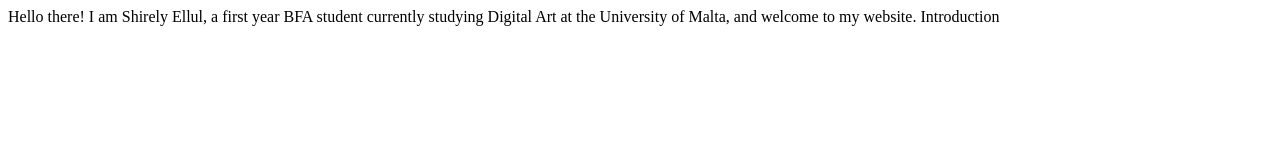
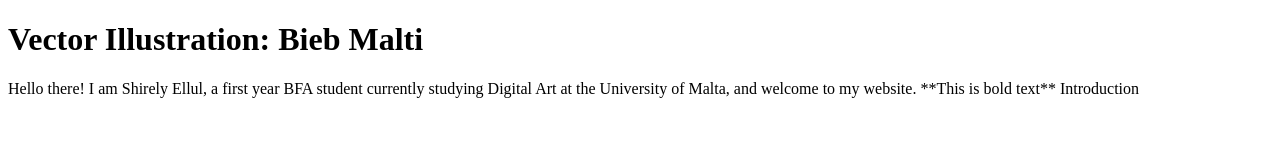
Before and after one commit to shirell24/shirell24.github.io, a plain HTML site: page index.html in a window 1280 px wide. Drawn offline with Linux system fonts and the light colour scheme.

Commit message:
Update index.html

```diff
--- a/index.html
+++ b/index.html
@@ -6,9 +6,13 @@
   <title>Document</title>
 </head>
 <body>
+<h1>Vector Illustration: Bieb Malti</h1>
+
 Hello there! I am Shirely Ellul, a first year BFA student currently studying Digital Art at the University of Malta, and welcome to my website.
 
-Introduction
+**This is bold text** Introduction
+
+
 
 </body>
 </html>
```
